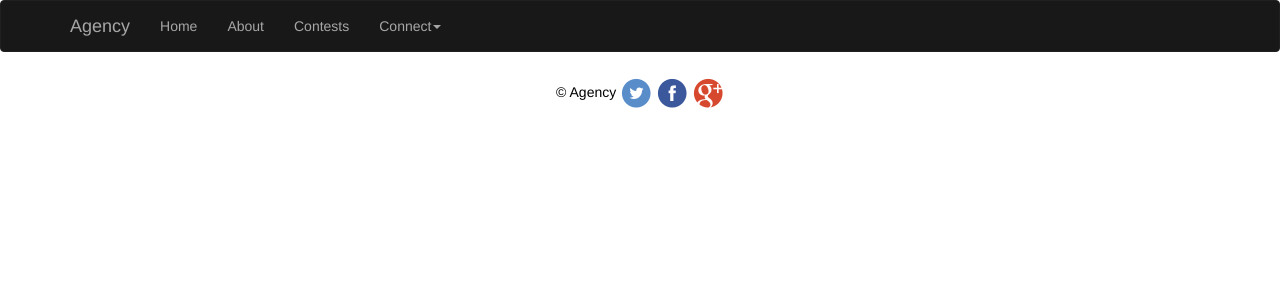
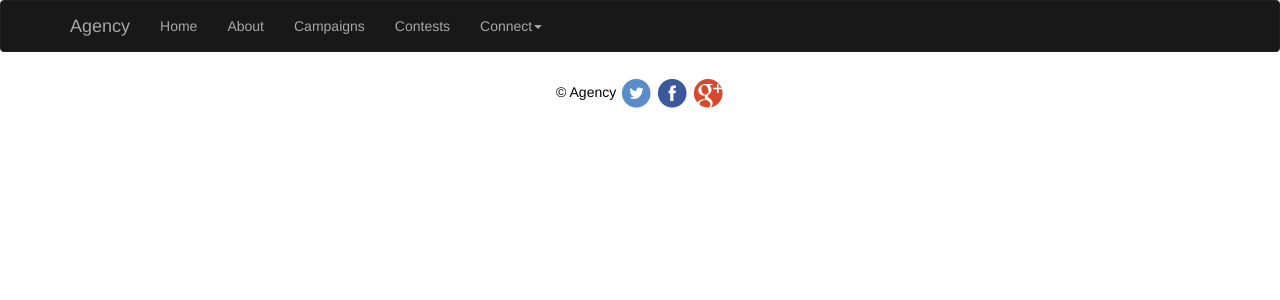
Before and after one commit to vtsyms/CS399Agency, a Django app: page /about in a window 1280 px wide. Shown: the top 300 px of the page. Run offline with Django 3.2, Linux system fonts and the light colour scheme; some libraries are stand-ins or nearby versions.

Commit message:
Added campaigns page
Each campaign must have its own page.

```diff
--- a/CS399Agency/templates/base.html
+++ b/CS399Agency/templates/base.html
@@ -47,6 +47,9 @@
 							<a href="\about">About</a>
 						</li>
                         <li>
+							<a href="\campaigns">Campaigns</a>
+						</li>
+                        <li>
 							<a href="\contests">Contests</a>
 						</li>
                         <li class="dropdown">
--- /dev/null
+++ b/CS399Agency/templates/campaigns.html
@@ -0,0 +1,6 @@
+{% extends 'base.html' %}
+{% block pagetitle %} Campaigns {% endblock %}
+
+{% block body %}
+
+{% endblock %}
--- a/CS399Agency/urls.py
+++ b/CS399Agency/urls.py
@@ -1,6 +1,6 @@
 from django.conf.urls import patterns, include, url
 from django.contrib import admin
-from views import index, about, contests, connect, contact, friend, signup
+from views import index, about, contests, connect, contact, friend, signup, campaigns
 
 urlpatterns = patterns('',
     # Examples:
@@ -14,5 +14,6 @@ urlpatterns = patterns('',
     url(r'^connect', connect),
     url(r'^contact', contact),
     url(r'^friend', friend),
-    url(r'^signup', signup)
+    url(r'^signup', signup),
+    url(r'^campaigns', campaigns)
 )
--- a/CS399Agency/views.py
+++ b/CS399Agency/views.py
@@ -22,3 +22,6 @@ def signup(request):
 
 def friend(request):
     return render(request, 'friend.html')
+
+def campaigns(request):
+    return render(request, 'campaigns.html')
```
